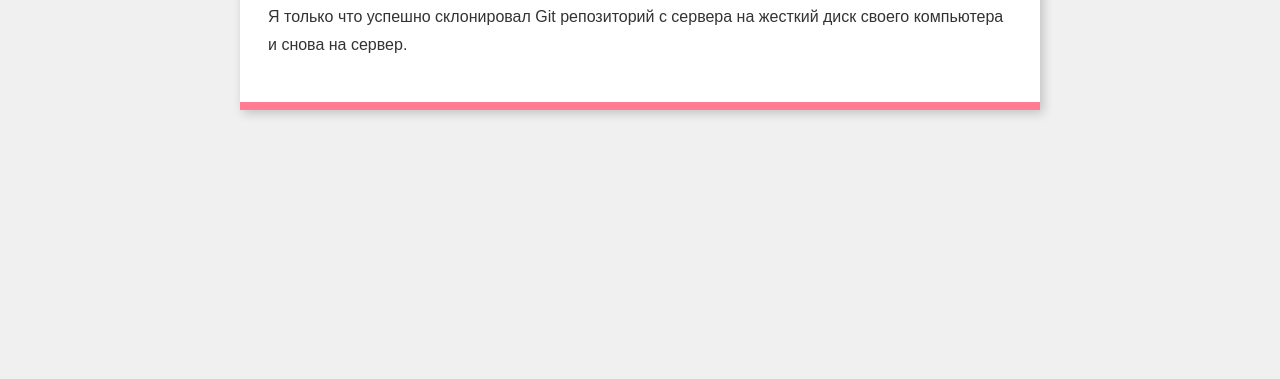
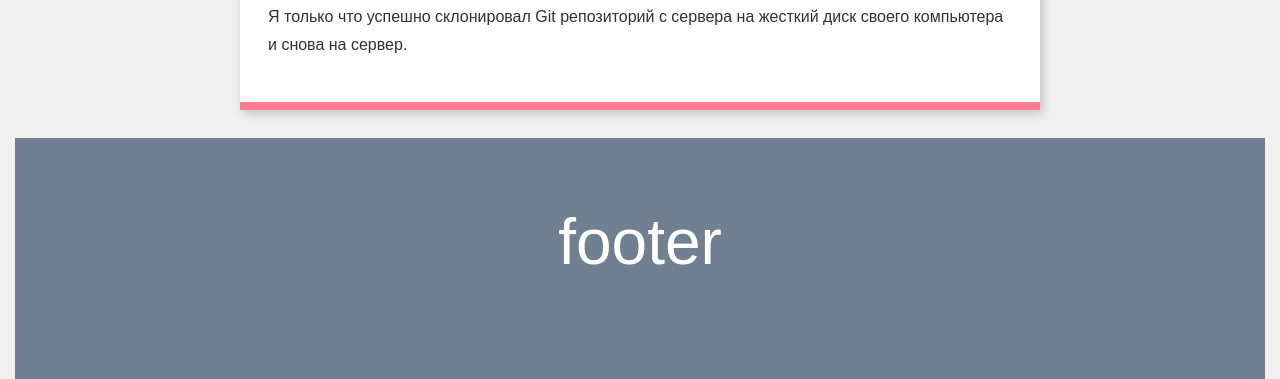
Before and after one commit to Sanyastiy/htmltraining, a plain HTML site: page index.html in a window 1280 px wide. Shown: the part 639-1018 px from the top of the page. Before the commit the page ends 800 px from the top, so only its background shows below. Drawn offline with Linux system fonts and the light colour scheme.

Commit message:
footer ready

```diff
--- a/css/main.css
+++ b/css/main.css
@@ -54,6 +54,7 @@ h1 {
   font-family: sans-serif;
   color: white;
 }
+
 .main{
   background: rgb(144,238,149);
   padding: 50px 100px;
@@ -61,5 +62,13 @@ h1 {
   color:white;
   font-family: sans-serif;
   text-align: center;
+}
 
+.footer{
+  background: slategray;
+  padding: 50px;
+  font-size: 32px;
+  font-family: sans-serif;
+  color: white;
+  text-align: center;
 }
--- a/index.html
+++ b/index.html
@@ -26,5 +26,10 @@
                 жесткий диск своего компьютера и снова на сервер.
             </p>
         </div>
+    <footer class="footer">
+        <h1>
+            footer
+        </h1>
+    </footer>
     </body>
 </html>
```
